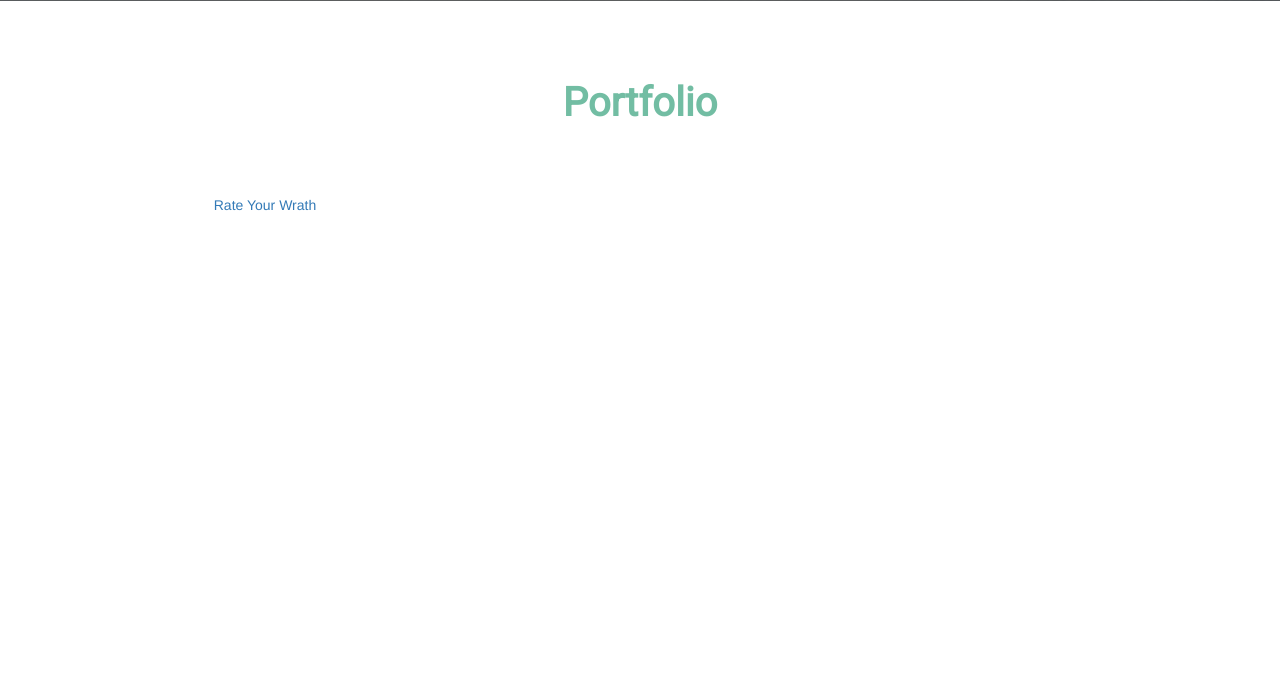
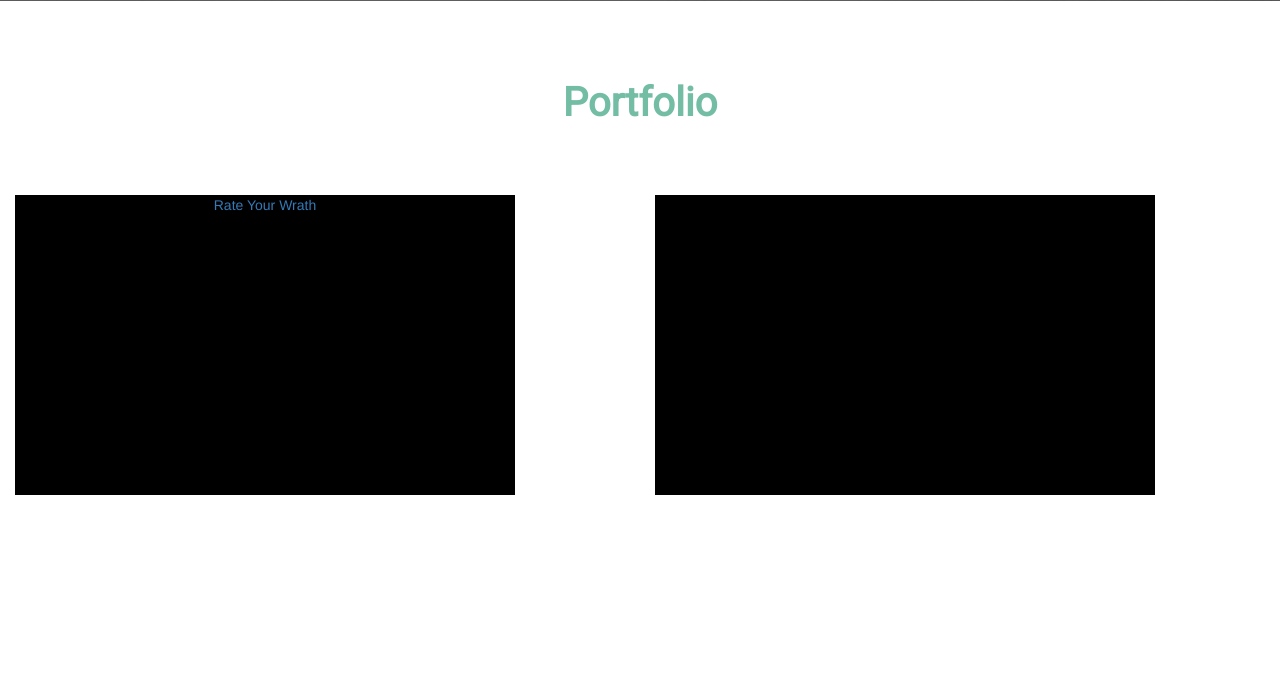
Before and after one commit to KyBEx/my-portfolio, a PHP site: page /index.html in a window 1280 px wide. Shown: the part 1979-2673 px from the top of the page. Run offline with PHP 8.4, Linux system fonts and the light colour scheme; some libraries are stand-ins or nearby versions; some web fonts are replaced.

Commit message:
added link color

```diff
--- a/index.html
+++ b/index.html
@@ -91,7 +91,7 @@
             <div class="work row">
                 <div class="col-xs-12 col-md-6 project-container">
                     <div class="project-thumbnail">
-                        <a href="./wrath.html">Rate Your Wrath</a>
+                        <a class="thumbnail-link" href="./wrath.html">Rate Your Wrath</a>
                     </div>
                 </div>
 
--- a/style.css
+++ b/style.css
@@ -231,6 +231,10 @@ Profile / Contacts
 
 /*portfolio*/
 
+.project-container {
+    height: 500px;
+    text-align: center;
+}
 
 .project-thumbnail {
     height: 300px;
@@ -239,10 +243,11 @@ Profile / Contacts
     border: 0px;
     padding: 0px;
     border-radius: 0px;
+    background-color: black;
 }
 
-.project-container {
-    height: 500px
+.thumbnail-link {
+    color: #337ab7
 }
 
 /*Project page*/
```
